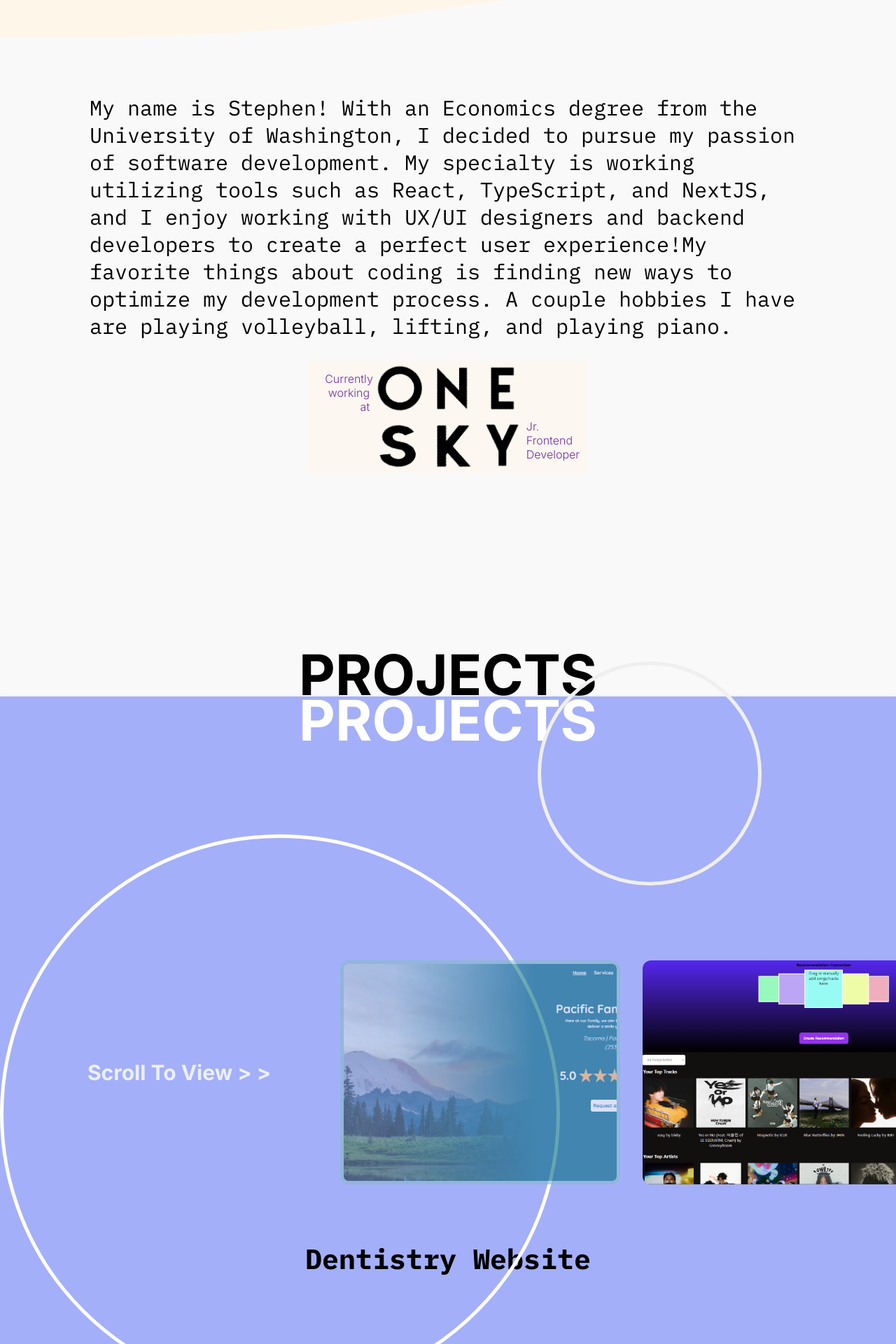
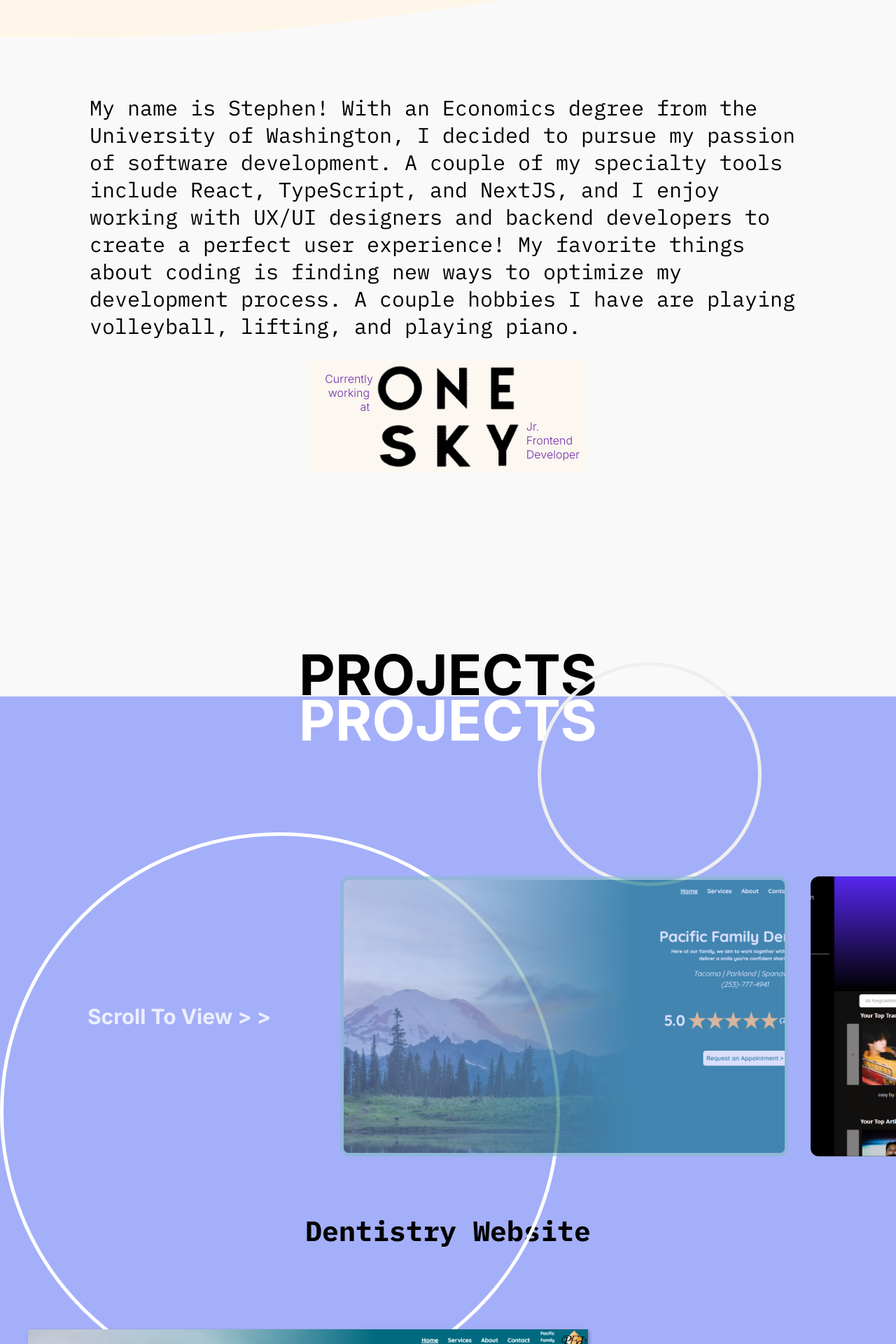
Before and after one commit to shinste/portfolio, a React (Create React App) app: page / in a window 1280 px wide. Shown: the part 700-2620 px from the top of the page at 70% size. Built offline with nearby package versions, Linux system fonts and the light colour scheme.

Commit message:
small fixes

```diff
--- a/src/App.css
+++ b/src/App.css
@@ -86,7 +86,7 @@ p {
 		opacity: 0;
 	}
 	to {
-		opacity: 0.3;
+		opacity: 0.8;
 	}
 }
 
@@ -807,7 +807,7 @@ body {
 	position: relative;
 	display: flex;
 	align-items: center;
-	margin-top: 15rem;
+	margin-top: 10rem;
 }
 
 #image-track {
@@ -826,8 +826,8 @@ div {
 }
 
 #image-track > .image {
-	width: 50vmin;
-	height: 40vmin;
+	width: 80vmin;
+	height: 50vmin;
 	object-fit: cover;
 	object-position: 50% 50%;
 	border-radius: 12px;
@@ -865,7 +865,7 @@ div {
 }
 
 #scroll-to-view.in-view {
-	animation: fade-in 3s;
+	animation: fade-in 2s;
 }
 
 .hold-scroll {
@@ -968,6 +968,7 @@ div {
 }
 
 .display-div {
+	margin-top: 5rem;
 	font-family: 'IBM Plex Mono';
 	font-weight: 300;
 }
@@ -992,6 +993,7 @@ div {
 .display-img {
 	width: 800px;
 	box-shadow: 2px 2px 5px rgba(0, 0, 0, 0.25);
+	z-index: 1;
 }
 .display-left {
 	margin-left: 40px;
@@ -1008,6 +1010,7 @@ div {
 	text-align: center;
 	margin-inline: auto;
 	font-size: 20px;
+	z-index: 1;
 }
 
 #hold-video {
--- a/src/components/Logo.tsx
+++ b/src/components/Logo.tsx
@@ -11,13 +11,13 @@ const Logo: React.FC<ImageProp> = ({ image, rectangle, end, small }) => {
 	useIntersectionAnimation();
 	if (small) {
 		return (
-			<div className="Logo " style={{ padding: 0 }}>
+			<div className="Logo animate" style={{ padding: 0 }}>
 				<img style={{ width: rectangle ? '1.5rem' : '3rem', height: '3rem' }} src={image} />
 			</div>
 		);
 	}
 	return (
-		<div className="Logo " style={{ padding: 10 }}>
+		<div className="Logo animate" style={{ padding: 10 }}>
 			<img style={{ width: rectangle ? '4rem' : '5rem', height: '5rem' }} src={image} />
 		</div>
 	);
--- a/src/pages/HomePage.tsx
+++ b/src/pages/HomePage.tsx
@@ -92,11 +92,11 @@ const HomePage: React.FC<HomePageComponents> = ({ dayTime, setDayTime }) => {
 			</svg>
 			<p id="about-me-p">
 				My name is Stephen! With an Economics degree from the University of Washington, I decided to
-				pursue my passion of software development. My specialty is working utilizing tools such as
-				React, TypeScript, and NextJS, and I enjoy working with UX/UI designers and backend
-				developers to create a perfect user experience!My favorite things about coding is finding
-				new ways to optimize my development process. A couple hobbies I have are playing volleyball,
-				lifting, and playing piano.
+				pursue my passion of software development. A couple of my specialty tools include React,
+				TypeScript, and NextJS, and I enjoy working with UX/UI designers and backend developers to
+				create a perfect user experience! My favorite things about coding is finding new ways to
+				optimize my development process. A couple hobbies I have are playing volleyball, lifting,
+				and playing piano.
 			</p>
 			<div id="one-sky">
 				<p className="one-sky-words Right-text">Currently working at</p>
```
